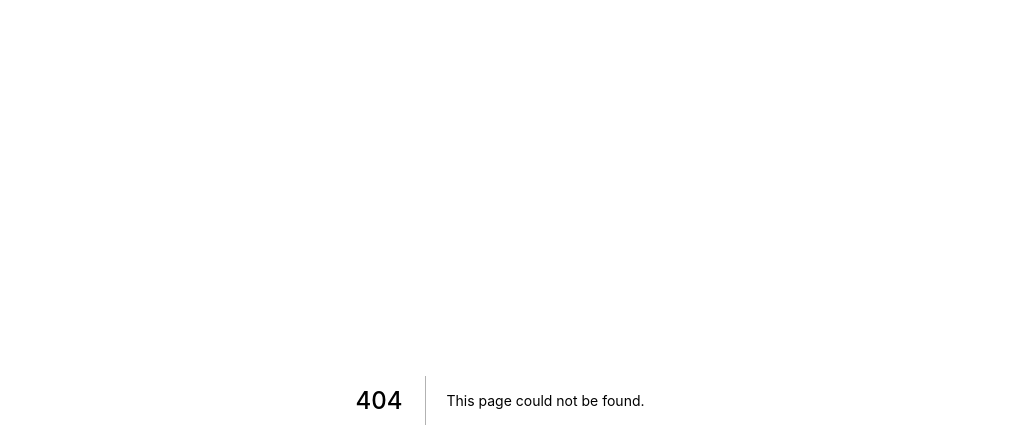
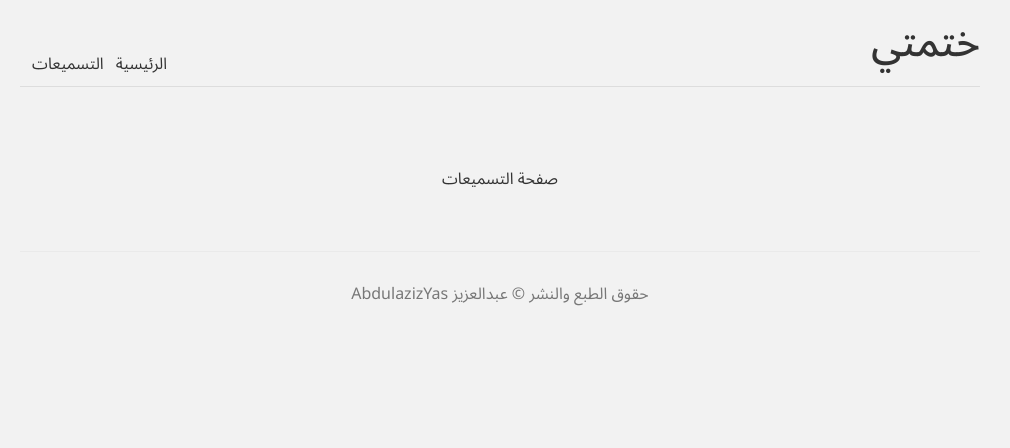
Before and after one commit to AbdulazizYas/Khatmaty, a Next.js app: page /tasmeat in a window 1280 px wide. Before the commit this address had no page. Shown: the top 448 px of the page, without its empty margins (140-1150 px from the left). Built offline with nearby package versions, Linux system fonts and the light colour scheme.

Commit message:
initial structure

```diff
--- /dev/null
+++ b/components/Footer.js
@@ -0,0 +1,5 @@
+const Footer = () => {
+  return <footer>حقوق الطبع والنشر &copy; عبدالعزيز AbdulazizYas</footer>;
+};
+
+export default Footer;
--- /dev/null
+++ b/components/Layout.js
@@ -0,0 +1,15 @@
+import Navbar from "./Navbar";
+import Footer from "./Footer";
+import { Head } from "next/document";
+
+const Layout = ({ children }) => {
+  return (
+    <div className="content" dir="rtl">
+      <Navbar />
+      {children}
+      <Footer />
+    </div>
+  );
+};
+
+export default Layout;
--- /dev/null
+++ b/components/Navbar.js
@@ -0,0 +1,19 @@
+import Link from "next/link";
+
+const Navbar = () => {
+  return (
+    <nav>
+      <div className="logo">
+        <h1>ختمتي</h1>
+      </div>
+      <Link href="/">
+        <a>الرئيسية</a>
+      </Link>
+      <Link href="/tasmeat">
+        <a>التسميعات</a>
+      </Link>
+    </nav>
+  );
+};
+
+export default Navbar;
--- a/package.json
+++ b/package.json
@@ -9,8 +9,12 @@
     "lint": "next lint"
   },
   "dependencies": {
+    "bootstrap": "^5.1.3",
+    "install": "^0.13.0",
     "next": "12.2.0",
+    "npm": "^8.13.2",
     "react": "18.2.0",
+    "react-bootstrap": "^2.4.0",
     "react-dom": "18.2.0"
   },
   "devDependencies": {
--- a/pages/_app.js
+++ b/pages/_app.js
@@ -1,7 +1,14 @@
-import '../styles/globals.css'
+import "bootstrap/dist/css/bootstrap.min.css";
+import "../styles/globals.css";
+
+import Layout from "../components/Layout";
 
 function MyApp({ Component, pageProps }) {
-  return <Component {...pageProps} />
+  return (
+    <Layout>
+      <Component {...pageProps} />
+    </Layout>
+  );
 }
 
-export default MyApp
+export default MyApp;
--- /dev/null
+++ b/pages/tasmeat.js
@@ -0,0 +1,5 @@
+const Tasmeat = () => {
+  return <div>صفحة التسميعات</div>;
+};
+
+export default Tasmeat;
--- a/styles/globals.css
+++ b/styles/globals.css
@@ -1,16 +1,39 @@
-html,
+@import url('https://fonts.googleapis.com/css2?family=Noto+Sans+Arabic:wght@100;200;300;400;500;600&family=Poppins:ital,wght@0,100;0,200;0,300;0,400;0,500;0,600;0,700;0,800;0,900;1,100;1,200;1,300&display=swap');
+
 body {
-  padding: 0;
-  margin: 0;
-  font-family: -apple-system, BlinkMacSystemFont, Segoe UI, Roboto, Oxygen,
-    Ubuntu, Cantarell, Fira Sans, Droid Sans, Helvetica Neue, sans-serif;
+  background: #f2f2f2;
+  color: #333;
+  font-family: 'Noto Sans Arabic', sans-serif;
 }
-
 a {
-  color: inherit;
+  color: #333;
   text-decoration: none;
 }
-
-* {
-  box-sizing: border-box;
+.content {
+  max-width: 960px;
+  margin: 0 auto;
+  text-align: center;
 }
+nav {
+  margin: 10px auto 80px;
+  padding: 10px 0;
+  display: flex;
+  justify-content: flex-end;
+  align-items: flex-end;
+  border-bottom: 1px solid #ddd;
+}
+nav a {
+  margin-left: 12px;
+}
+nav .logo {
+  margin-left: auto;
+  font-weight: 900;
+}
+footer {
+  display: block;
+  text-align: center;
+  padding: 30px 0;
+  margin-top: 60px;
+  color: #777;
+  border-top: 1px solid #eaeaea;
+}
```
Also changed, not shown: pages/index.js (+1 -67 lines), styles/Home.module.css (deleted, +0 -116 lines), 1 other file (tests, documents, lock files or other folders).
